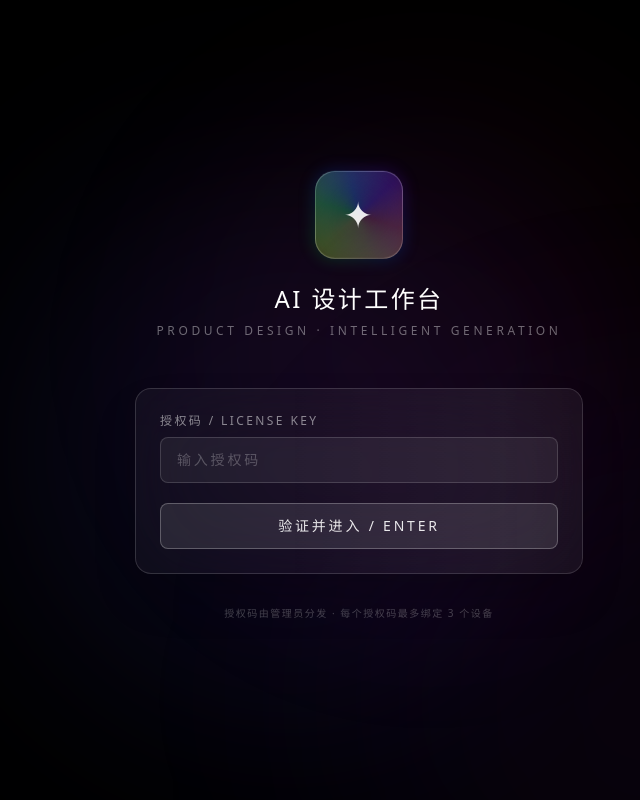
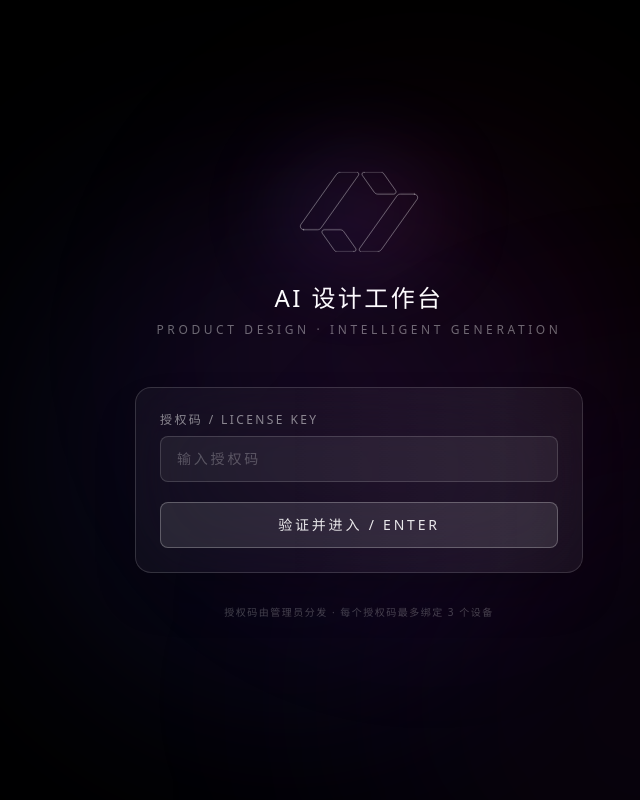
Before and after one commit to bualla450834969-hub/ai-design-workbench, a Next.js app in the folder apps/web/: page / in a window 1280 px wide. Shown: the whole page, without its empty margins (281-921 px from the left). Built offline with nearby package versions, Linux system fonts and the light colour scheme.

Commit message:
UI: replace login logo with holographic hexagon matching splash

```diff
--- a/apps/web/components/LoginPage.tsx
+++ b/apps/web/components/LoginPage.tsx
@@ -72,11 +72,59 @@ export default function LoginPage({ onAuthorized }: LoginPageProps) {
       }} />
 
       <div className="w-full max-w-md relative z-10">
-        {/* Logo 区域 - 全息风格增强版 */}
+        {/* Logo 区域 - 全息六边形 logo（和启动页一致） */}
         <div className="text-center mb-10 animate-float">
-          <div className="holographic-logo mx-auto mb-6">
-            <div className="holographic-rainbow" />
-            <span className="relative text-4xl text-white/90 font-light tracking-wider z-10">✦</span>
+          <div className="relative inline-block mb-6" style={{ width: '120px', height: '80px' }}>
+            {/* 外发光 */}
+            <div className="absolute -inset-4 rounded-full bg-gradient-to-r from-indigo-500/20 via-purple-500/20 to-pink-500/20 blur-2xl animate-glow-pulse" />
+            {/* 六边形 SVG */}
+            <svg
+              viewBox="0 0 369.53 247.87"
+              className="relative w-full h-full"
+              style={{ filter: 'drop-shadow(0 0 20px rgba(255,255,255,0.1))' }}
+            >
+              <defs>
+                {/* 全息渐变 */}
+                <linearGradient id="login-holo-grad" x1="0%" y1="0%" x2="100%" y2="100%">
+                  <stop offset="0%" stopColor="rgba(255,255,255,0.9)" />
+                  <stop offset="25%" stopColor="rgba(200,220,255,0.8)" />
+                  <stop offset="50%" stopColor="rgba(255,200,220,0.7)" />
+                  <stop offset="75%" stopColor="rgba(200,255,220,0.8)" />
+                  <stop offset="100%" stopColor="rgba(220,200,255,0.9)" />
+                </linearGradient>
+                {/* 彩虹反光动画 */}
+                <linearGradient id="login-rainbow-grad" x1="0%" y1="0%" x2="100%" y2="100%">
+                  <stop offset="0%" stopColor="#ff6b6b" stopOpacity="0.4" />
+                  <stop offset="20%" stopColor="#ffd93d" stopOpacity="0.4" />
+                  <stop offset="40%" stopColor="#6bcb77" stopOpacity="0.4" />
+                  <stop offset="60%" stopColor="#4d96ff" stopOpacity="0.4" />
+                  <stop offset="80%" stopColor="#9b59b6" stopOpacity="0.4" />
+                  <stop offset="100%" stopColor="#ff6b6b" stopOpacity="0.4" />
+                </linearGradient>
+                <clipPath id="login-hex-clip">
+                  <g transform="translate(-229.94 -109.41)">
+                    <path d="M243.31,288.55h42.82c4.49,0,8.71-2.18,11.31-5.84l115.29-162.35c3.26-4.59-0.02-10.95-5.65-10.95h-45.96c-6.74,0-13.06,3.26-16.96,8.76L234.83,272.12C229.94,279.01,234.86,288.55,243.31,288.55z" />
+                    <path d="M398.58,357.28h-49.56c-4.51,0-8.73-2.19-11.33-5.87l-36.66-51.92c-3.24-4.59,0.04-10.93,5.67-10.93h49.56c4.51,0,8.73,2.19,11.33,5.87l36.66,51.92C407.49,350.94,404.2,357.28,398.58,357.28z" />
+                    <path d="M586.1,178.14h-42.82c-4.49,0-8.71,2.18-11.31,5.84L416.67,346.33c-3.26,4.59,0.02,10.95,5.65,10.95h45.96c6.74,0,13.06-3.26,16.96-8.76l109.33-153.95C599.47,187.68,594.55,178.14,586.1,178.14z" />
+                    <path d="M430.83,109.41h49.56c4.51,0,8.73,2.19,11.33,5.87l36.66,51.92c3.24,4.59-0.04,10.93-5.67,10.93h-49.56c-4.51,0-8.73-2.19-11.33-5.87l-36.66-51.92C421.93,115.75,425.21,109.41,430.83,109.41z" />
+                  </g>
+                </clipPath>
+              </defs>
+              {/* 全息填充 */}
+              <g clipPath="url(#login-hex-clip)">
+                <rect width="369.53" height="247.87" fill="url(#login-holo-grad)" />
+                <rect width="369.53" height="247.87" fill="url(#login-rainbow-grad)" className="animate-holographic-spin" style={{ transformOrigin: 'center' }} />
+                {/* 高光 */}
+                <rect width="369.53" height="123.9" fill="white" opacity="0.15" />
+              </g>
+              {/* 六边形描边 */}
+              <g transform="translate(-229.94 -109.41)" fill="none" stroke="rgba(255,255,255,0.4)" strokeWidth="3" strokeLinejoin="round" strokeLinecap="round">
+                <path d="M243.31,288.55h42.82c4.49,0,8.71-2.18,11.31-5.84l115.29-162.35c3.26-4.59-0.02-10.95-5.65-10.95h-45.96c-6.74,0-13.06,3.26-16.96,8.76L234.83,272.12C229.94,279.01,234.86,288.55,243.31,288.55z" />
+                <path d="M398.58,357.28h-49.56c-4.51,0-8.73-2.19-11.33-5.87l-36.66-51.92c-3.24-4.59,0.04-10.93,5.67-10.93h49.56c4.51,0,8.73,2.19,11.33,5.87l36.66,51.92C407.49,350.94,404.2,357.28,398.58,357.28z" />
+                <path d="M586.1,178.14h-42.82c-4.49,0-8.71,2.18-11.31,5.84L416.67,346.33c-3.26,4.59,0.02,10.95,5.65,10.95h45.96c6.74,0,13.06-3.26,16.96-8.76l109.33-153.95C599.47,187.68,594.55,178.14,586.1,178.14z" />
+                <path d="M430.83,109.41h49.56c4.51,0,8.73,2.19,11.33,5.87l36.66,51.92c3.24,4.59-0.04,10.93-5.67,10.93h-49.56c-4.51,0-8.73-2.19-11.33-5.87l-36.66-51.92C421.93,115.75,425.21,109.41,430.83,109.41z" />
+              </g>
+            </svg>
           </div>
           <h1 className="text-2xl font-light text-white tracking-widest mb-2">AI 设计工作台</h1>
           <p className="text-xs text-white/40 tracking-[0.3em]">PRODUCT DESIGN · INTELLIGENT GENERATION</p>
```
